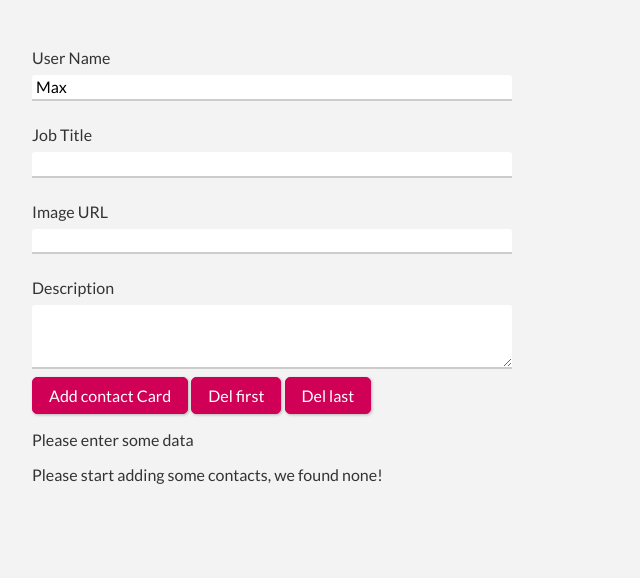
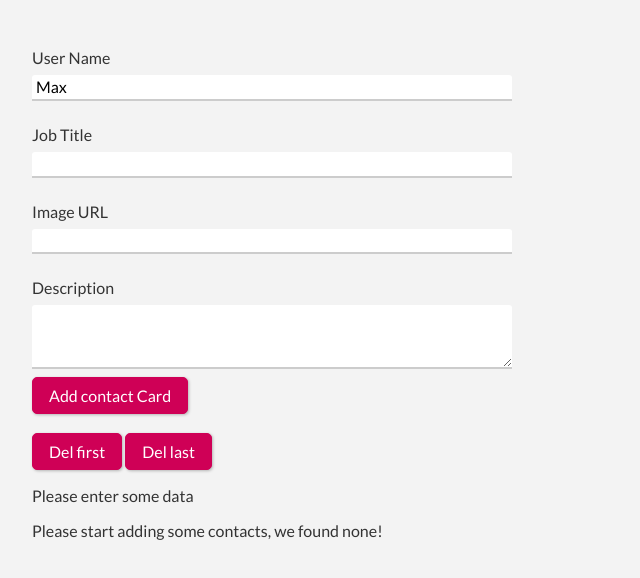
Before and after one commit to Jsurapong/svelte.js, a Svelte app: page / in a window 1280 px wide. Shown: the top 578 px of the page, without its empty margins (0-640 px from the left). Built offline with nearby package versions, Linux system fonts and the light colour scheme.

Commit message:
36 understanding event modifiers

```diff
--- a/src/App.svelte
+++ b/src/App.svelte
@@ -42,7 +42,7 @@
   }
 </script>
 
-<div id="form">
+<form id="form">
   <div class="form-control">
     <label for="userName">User Name</label>
     <input type="text" bind:value={name} id="userName" />
@@ -59,9 +59,10 @@
     <label for="desc">Description</label>
     <textarea rows="3" bind:value={description} id="desc" />
   </div>
-</div>
-
-<button on:click={addContact}>Add contact Card</button>
+  <button on:click|preventDefault={addContact}>Add contact Card</button>
+  <br />
+  <br />
+</form>
 
 <button on:click={delFirst}>Del first</button>
 <button on:click={delLast}>Del last</button>
```
